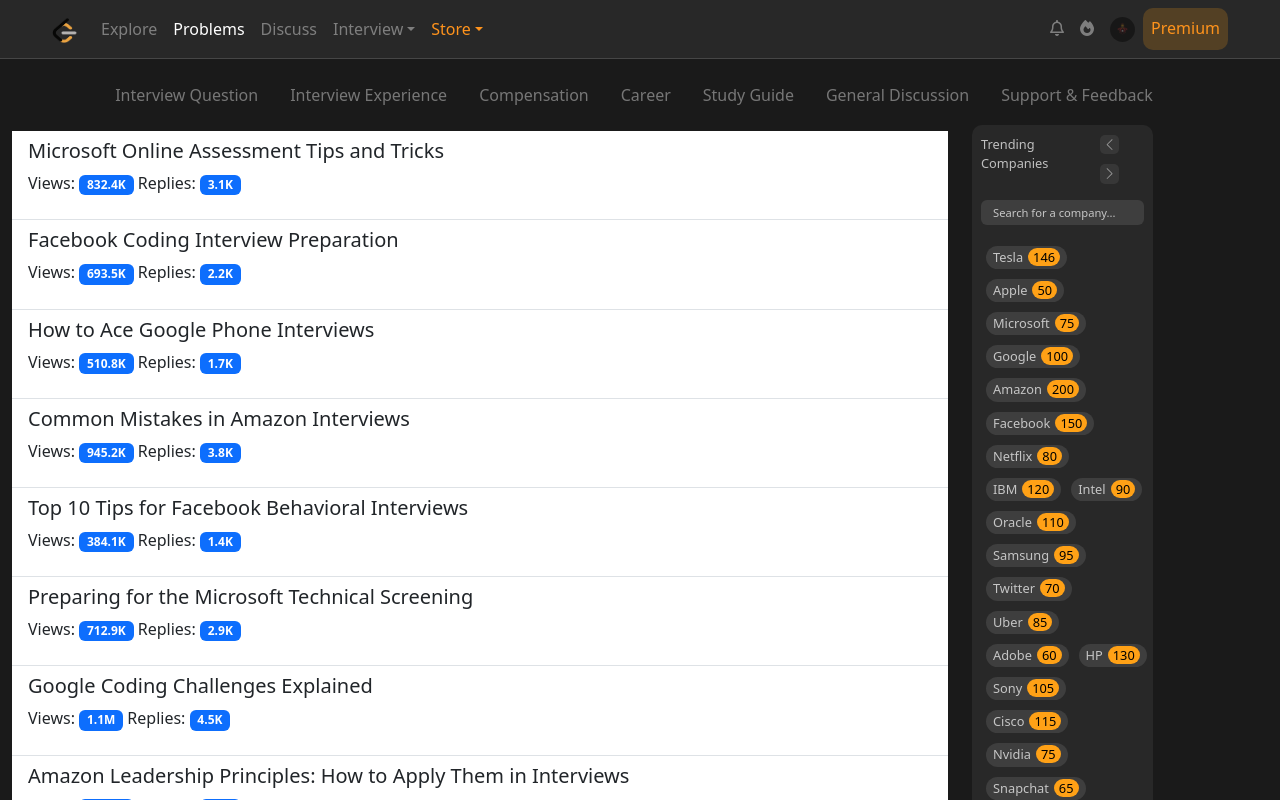
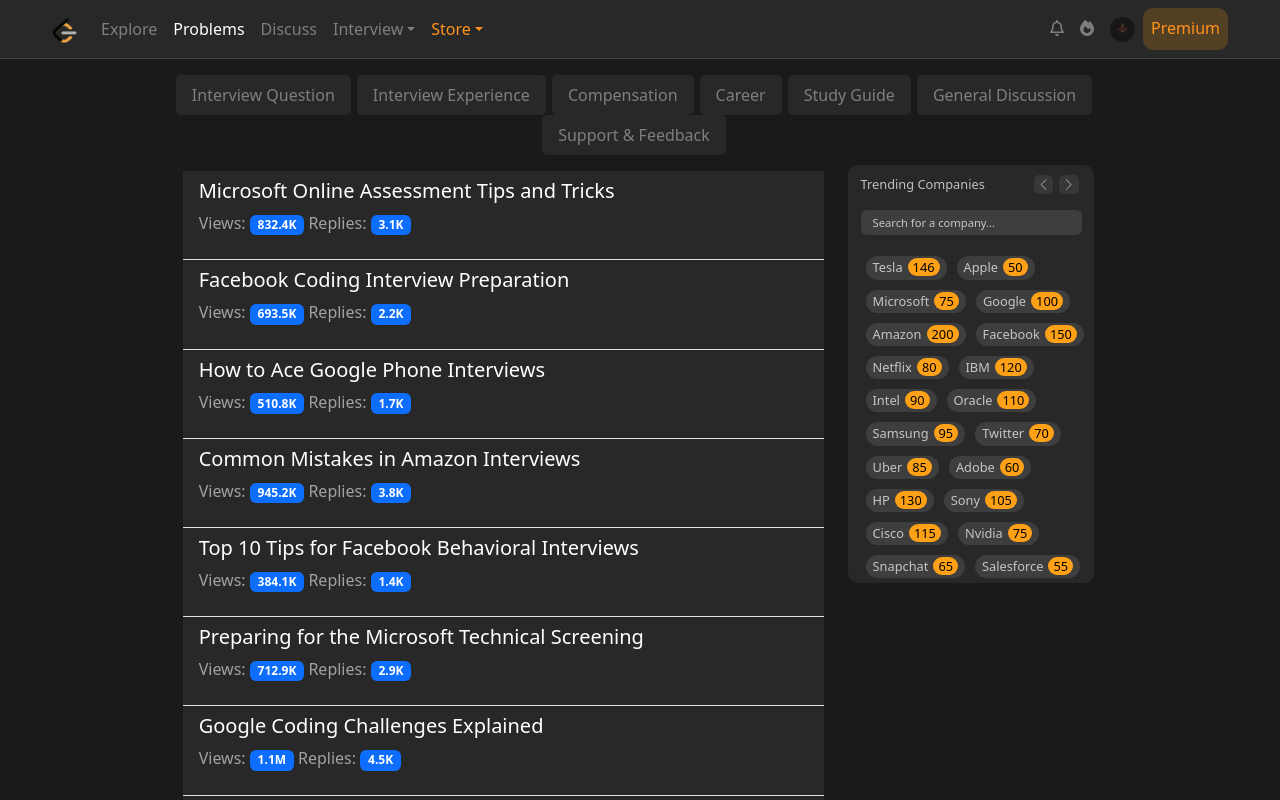
Before and after one commit to 7deb/leetcode, a React (Vite) app in the folder frontend/: page /discuss in a window 1280 px wide. Shown: the top 800 px of the page. Built offline with nearby package versions, Linux system fonts and the light colour scheme; no server answers.

Commit message:
styling done, project completed?

```diff
--- a/frontend/components/DiscussQs.jsx
+++ b/frontend/components/DiscussQs.jsx
@@ -2,6 +2,7 @@
 import DiscussQsDS from '../DS/DiscussQsDS';
 import { Tab, ListGroup, Badge} from 'react-bootstrap';
 import PaginationControls from '../components/PaginationControls';
+import '../styles/DiscussQs.css';
 
 const DiscussQs = () => {
   const [problems, setProblems] = useState([]);
@@ -11,7 +12,7 @@
   const [sortField, setSortField] = useState('title');
   const [sortOrder, setSortOrder] = useState('asc');
   const [currentPage, setCurrentPage] = useState(1);
-  const [itemsPerPage, setItemsPerPage] = useState(10); // Default to 50 items per page
+  const [itemsPerPage, setItemsPerPage] = useState(10); // Default to 10 items per page
 
   useEffect(() => {
     const fetchProblems = async () => {
--- a/frontend/pages/Discuss.jsx
+++ b/frontend/pages/Discuss.jsx
@@ -2,13 +2,14 @@
 import { Container, Row, Col, Nav} from 'react-bootstrap';
 import Companies from '../components/Companies';
 import DiscussQs from '../components/DiscussQs';
+import '../styles/Discuss.css';
 
 const Discuss = () => {
 
 
 return (
     <Container fluid>
-        <Row className="mt-3">
+        <Row className="mt-3 justify-content-center">
             <Nav variant="pills justify-content-center">
                 <Nav.Item>
                     <Nav.Link eventKey="interview-question">Interview Question</Nav.Link>
@@ -32,10 +33,10 @@
                     <Nav.Link eventKey="support-feedback">Support & Feedback</Nav.Link>
                 </Nav.Item>
             </Nav>
-            <Col md={9}>
+            <Col md={8}>
                 <DiscussQs/>
             </Col>
-            <Col md={3}>
+            <Col md={4}>
                 <Companies/>
             </Col>
         </Row>
--- /dev/null
+++ b/frontend/styles/Discuss.css
@@ -0,0 +1,13 @@
+.col-md-8{
+    margin-left: 12%;
+    width: 52%;
+}
+.nav-pills{
+    width: 73%;
+
+}
+.nav-pills .nav-item{
+    background-color: #282828;
+    border-radius: 5px;
+    margin: auto;
+}
--- /dev/null
+++ b/frontend/styles/DiscussQs.css
@@ -0,0 +1,11 @@
+.list-group-item{
+    background-color: #282828;
+}
+
+.list-group-item h5{
+    color: #fff;
+}
+
+.list-group-item p{
+    color: #A2A2A2;
+}
```
